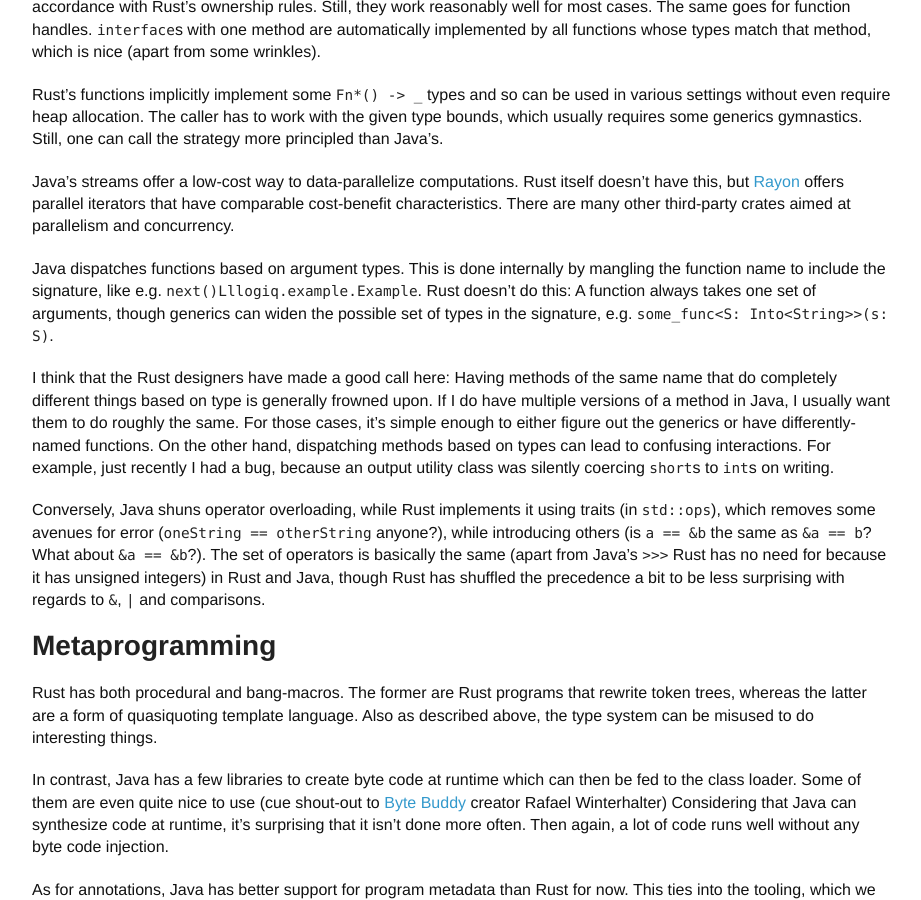
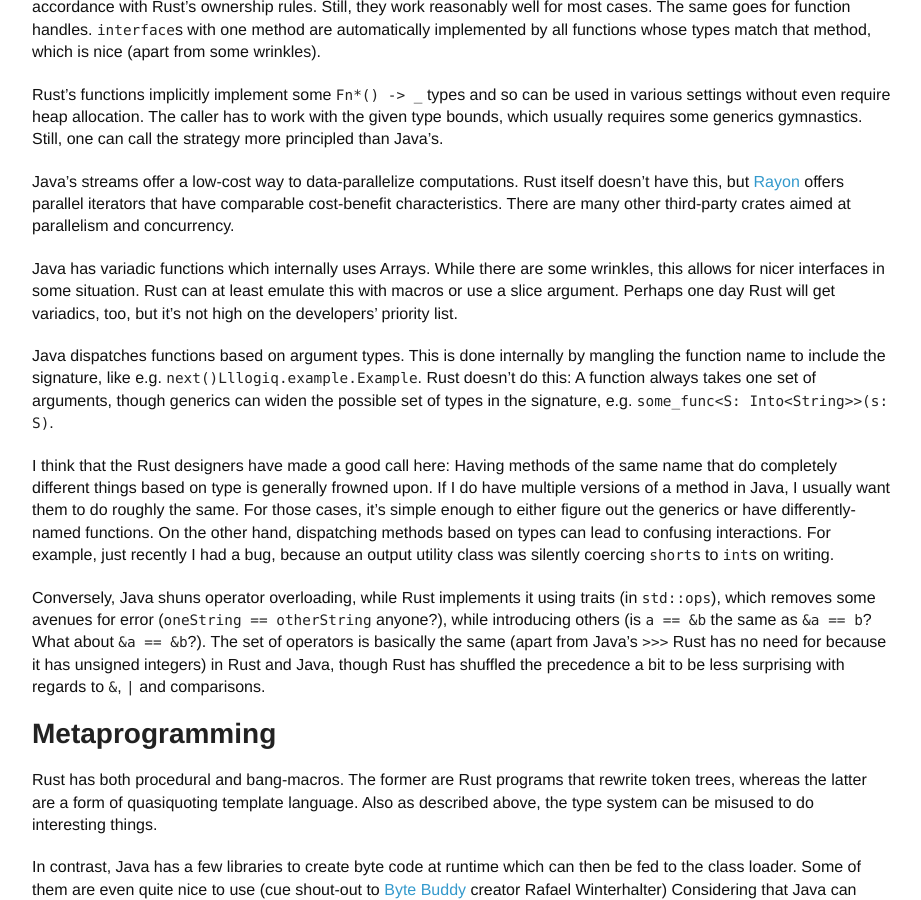
Before and after one commit to llogiq/llogiq.github.io, a Jekyll site: the page built from _posts/2016-02-28-java-rust.md, in a window 1280 px wide and 900 px high, scrolled down 6510 px. Shown: the whole window, without its empty margins (178-1099 px from the left). Built offline with Jekyll 4.4.1, drawn with Linux system fonts in a browser that asks for light colours.

Commit message:
Added paragraph about variadics

```diff
--- a/_posts/2016-02-28-java-rust.md
+++ b/_posts/2016-02-28-java-rust.md
@@ -382,6 +382,11 @@ itself doesn't have this, but [Rayon](https://github.com/nikomatsakis/rayon)
 offers parallel iterators that have comparable cost-benefit characteristics.
 There are many other third-party crates aimed at parallelism and concurrency.
 
+Java has variadic functions which internally uses Arrays. While there are some
+wrinkles, this allows for nicer interfaces in some situation. Rust can at least
+emulate this with macros or use a slice argument. Perhaps one day Rust will get
+variadics, too, but it's not high on the developers' priority list.
+
 Java dispatches functions based on argument types. This is done internally by
 mangling the function name to include the signature, like e.g.
 `next()Lllogiq.example.Example`. Rust doesn't do this: A function always takes
```
